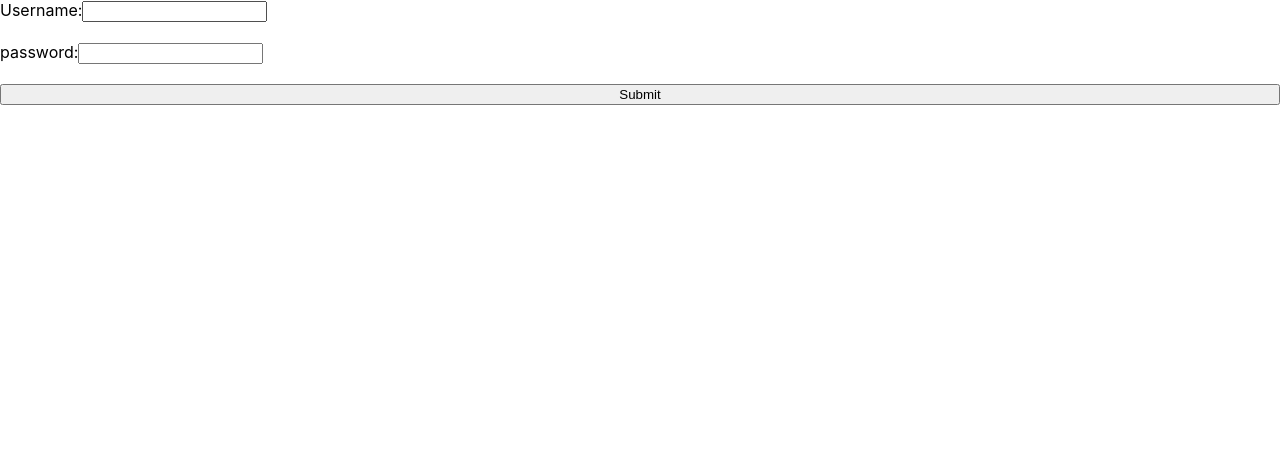
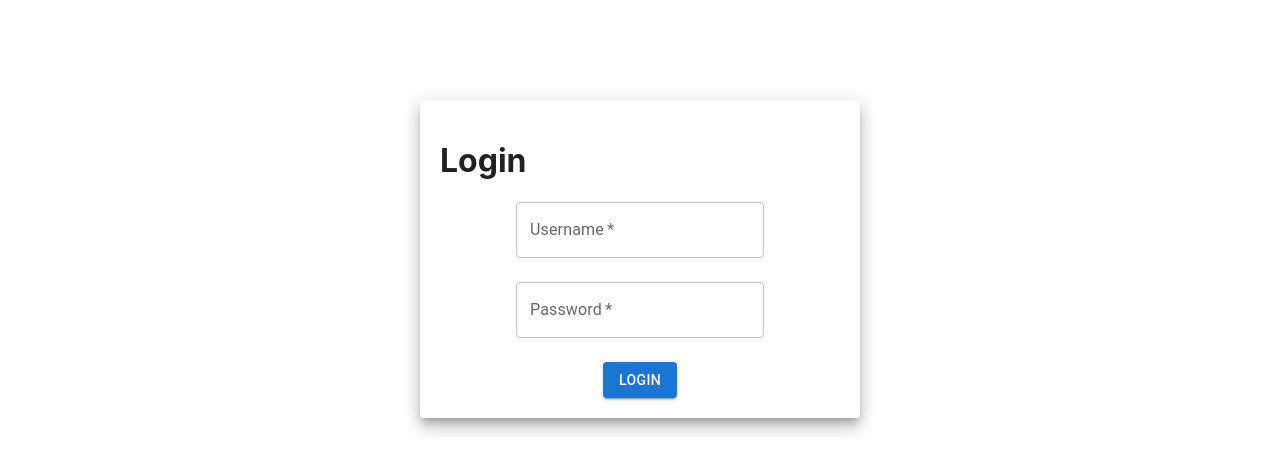
Before and after one commit to mahendra48/ReactTask, a React (Create React App) app: page / in a window 1280 px wide. Shown: the top 472 px of the page. Built offline with nearby package versions, Linux system fonts and the light colour scheme.

Commit message:
Make Change in Ui

```diff
--- a/src/App.js
+++ b/src/App.js
@@ -1,6 +1,5 @@
 import React from "react";
 import Login from "./components/Login";
-
 import { BrowserRouter, Routes, Route } from "react-router-dom";
 import Users from "./components/Users";
 function App() {
--- a/src/components/Login.js
+++ b/src/components/Login.js
@@ -1,10 +1,16 @@
+import { Button, Grid, Paper, TextField } from "@mui/material";
 import axios from "axios";
 import { useState } from "react";
-
 export default function Login() {
   const [username, setUsername] = useState("");
   const [password, setPassword] = useState("");
   const [error, setError] = useState("");
+
+  const paperStyle = {
+    padding: 20,
+    width: 400,
+    margin: "70px auto",
+  };
 
   const formSubmit = async (e) => {
     console.log("here2");
@@ -25,36 +31,58 @@ export default function Login() {
     }
     console.log("here");
   };
+  console.log(error);
 
   return (
-    <div className="App">
-      <form
-        style={{ display: "flex", flexDirection: "column", gap: "20px" }}
-        onSubmit={formSubmit}
+    <>
+      <div style={{ padding: 30 }}>
+        <Paper elevation={10} style={paperStyle}>
+          <h1>Login</h1>
+          <form onSubmit={formSubmit}>
+            <Grid
+              container
+              spacing={3}
+              direction={"column"}
+              justify={"center"}
+              alignItems={"center"}
             >
-        <label>
-          Username:
-          <input
+              <Grid item xs={12}>
+                <TextField
+                  label="Username"
                   type="text"
-            name="username"
                   onChange={(e) => {
                     setUsername(e.target.value);
                   }}
-          />
-        </label>
-        <label>
-          password:
-          <input
-            type="password"
-            name="password"
+                  required
+                ></TextField>
+              </Grid>
+              <Grid item xs={12}>
+                <TextField
+                  label="Password"
+                  type={"password"}
                   onChange={(e) => {
                     setPassword(e.target.value);
                   }}
-          />
-        </label>
+                  required
+                ></TextField>
+              </Grid>
+
+              <Grid item xs={12}>
+                <Button
+                  fullWidth
+                  type="submit"
+                  color="primary"
+                  variant="contained"
+                >
+                  {" "}
+                  Login{" "}
+                </Button>
+              </Grid>
+            </Grid>
             {error && <p>{error}</p>}
-        <input type="submit" value="Submit" />
           </form>
+        </Paper>
       </div>
+    </>
   );
 }
--- a/src/components/Users.js
+++ b/src/components/Users.js
@@ -1,10 +1,50 @@
+import styled from "@emotion/styled";
+import TableCell, { tableCellClasses } from "@mui/material/TableCell";
+import TableBody from "@mui/material/TableBody";
+
+import {
+  Paper,
+  Grid,
+  TextField,
+  Button,
+  TableContainer,
+  Table,
+  TableRow,
+} from "@mui/material";
 import axios from "axios";
 import { useEffect, useState } from "react";
+
+const StyledTableCell = styled(TableCell)(({ theme }) => ({
+  [`&.${tableCellClasses.head}`]: {
+    backgroundColor: "#000080",
+    color: "#000080",
+  },
+  [`&.${tableCellClasses.body}`]: {
+    fontSize: 14,
+  },
+}));
+const StyledTableRow = styled(TableRow)(({ theme }) => ({
+  "&:nth-of-type(odd)": {
+    backgroundColor: "#ADD8E6",
+  },
+  // hide last border
+  "&:last-child td, &:last-child th": {
+    border: 0,
+  },
+}));
+
 export default function Users() {
   const [users, setUsers] = useState([]);
   const [error, setError] = useState("");
   const [search, setsearch] = useState("");
   const [short, setshort] = useState(false);
+
+  const paperStyle = {
+    padding: 20,
+    width: 400,
+    margin: "70px auto",
+  };
+
   const getData = async () => {
     try {
       const response = await axios.get("https://fakestoreapi.com/users");
@@ -26,27 +66,41 @@ export default function Users() {
 
   return (
     <>
-      <div>
-        <div>
-          <input
-            type="text"
-            placeholder="Search...."
+      <Paper elevation={10} style={paperStyle}>
+        <h3>Seraching and Shorting on UserName</h3>
+        <Grid
+          container
+          spacing={0}
+          direction={"column"}
+          justify={"center"}
+          alignItems={"center"}
+        >
+          <Grid container spacing={4} columns={16}>
+            <Grid item xs={8}>
+              <TextField
+                label="Serach..."
+                variant="filled"
+                color="secondary"
+                size="small"
                 onChange={(e) => {
                   setsearch(e.target.value);
                 }}
-          ></input>
-        </div>
-        <div className="App">
-          <table>
-            <thead>
-              <th>
-                <button onClick={(e) => changeText()}>
+              />
+            </Grid>
+            <Grid item xs={6}>
+              <Button
+                variant="outlined"
+                size="large"
+                onClick={(e) => changeText()}
+              >
                 UserName
                 {short ? "▲" : "▼"}
-                </button>
-              </th>
-            </thead>
-          </table>
+              </Button>
+            </Grid>
+          </Grid>
+          <TableContainer component={Paper}>
+            <Table sx={{ minWidth: 100 }} aria-label="customized table">
+              <TableBody>
                 {users
                   .filter((user) => {
                     if (search === "") {
@@ -69,10 +123,17 @@ export default function Users() {
                     }
                   })
                   .map((user) => (
-              <p>{user.username}</p>
+                    <StyledTableRow>
+                      <StyledTableCell component="th" scope="row">
+                        {user.username}
+                      </StyledTableCell>
+                    </StyledTableRow>
                   ))}
-        </div>
-      </div>
+              </TableBody>
+            </Table>
+          </TableContainer>
+        </Grid>
+      </Paper>
     </>
   );
 }
```
Lines whose indentation alone changed are shown as unchanged.
